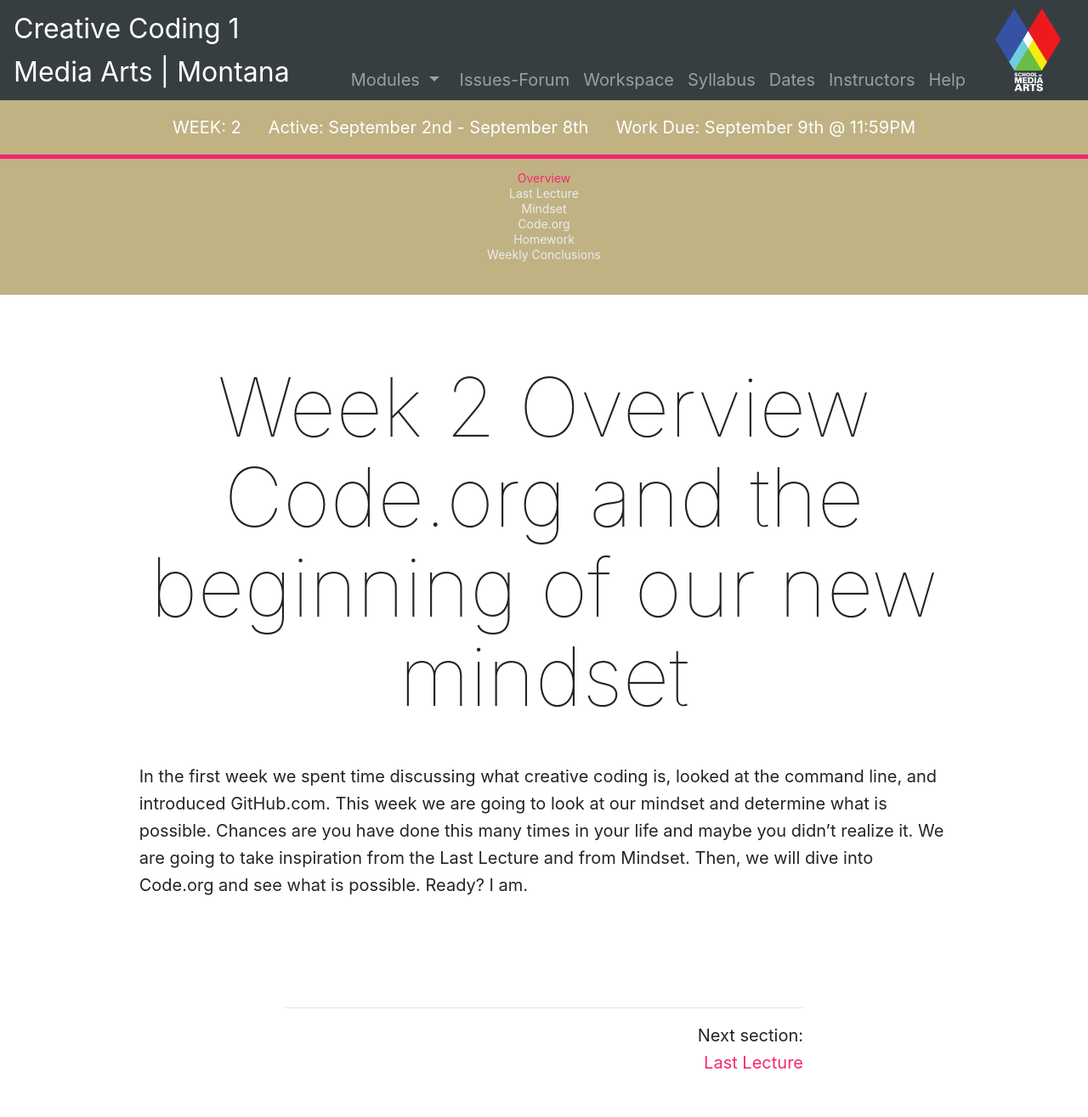
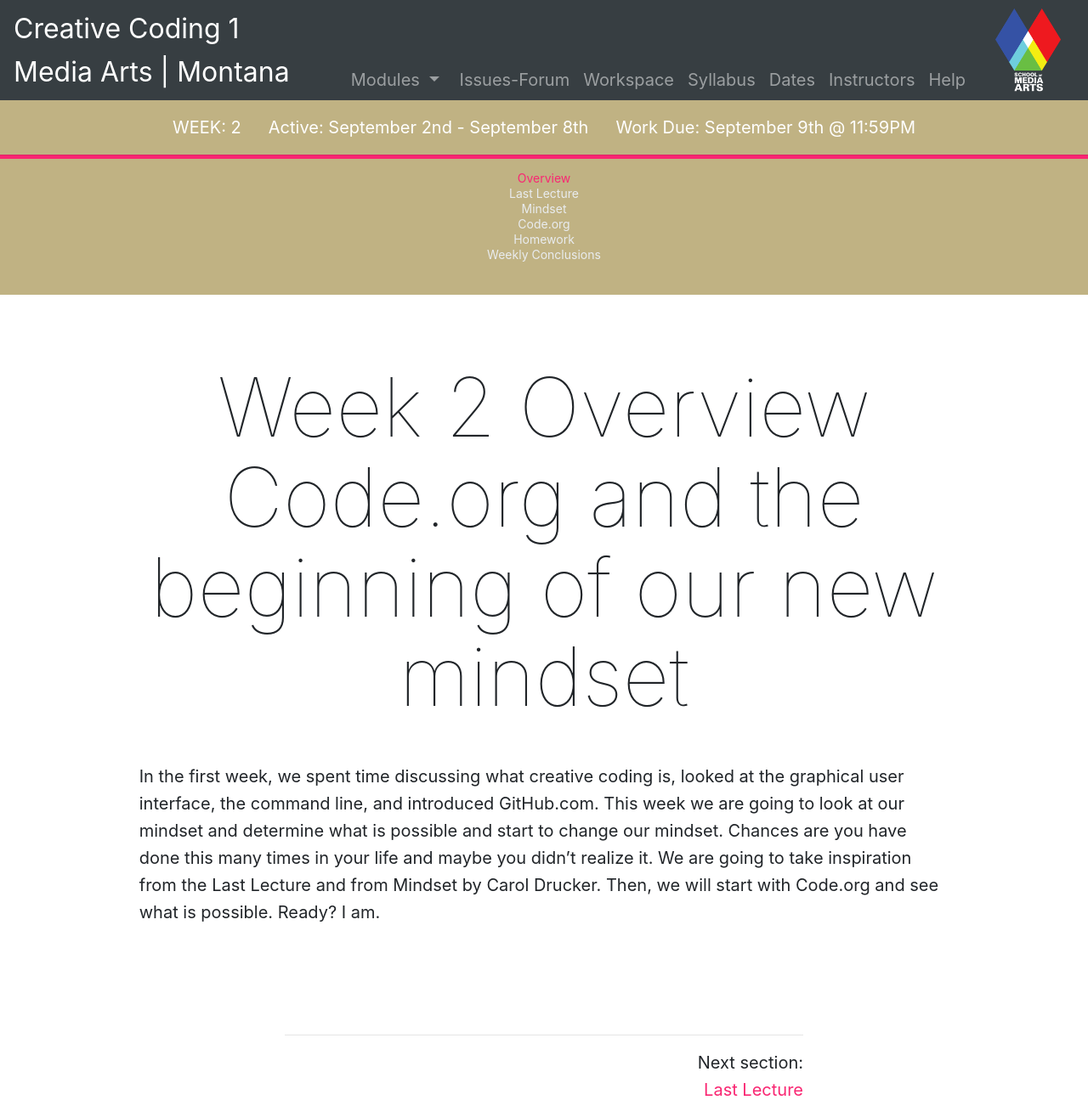
Before and after one commit to Montana-Media-Arts/creative-coding-1-Fall2019, a Jekyll site: the page built from modules/week-2/_posts/2017-01-01-overview.md, in a window 1280 px wide. Shown: the whole page at 85% size. Built offline with Jekyll 4.4.1, drawn with Linux system fonts in a browser that asks for light colours; nearby versions of some CDN libraries; before the commit the page ends 1283 px from its top, so only the background shows below that.

Commit message:
Update 2017-01-01-overview.md

```diff
--- a/modules/week-2/_posts/2017-01-01-overview.md
+++ b/modules/week-2/_posts/2017-01-01-overview.md
@@ -5,4 +5,4 @@ module: 2
 
 # Week 2 Overview <br />Code.org and the beginning of our new mindset
 
-In the first week we spent time discussing what creative coding is, looked at the command line, and introduced GitHub.com. This week we are going to look at our mindset and determine what is possible.  Chances are you have done this many times in your life and maybe you didn't realize it.  We are going to take inspiration from the Last Lecture and from Mindset. Then, we will dive into Code.org and see what is possible.  Ready?  I am.
+In the first week, we spent time discussing what creative coding is, looked at the graphical user interface, the command line, and introduced GitHub.com. This week we are going to look at our mindset and determine what is possible and start to change our mindset.  Chances are you have done this many times in your life and maybe you didn't realize it.  We are going to take inspiration from the Last Lecture and from Mindset by Carol Drucker. Then, we will start with Code.org and see what is possible.  Ready?  I am.
```
